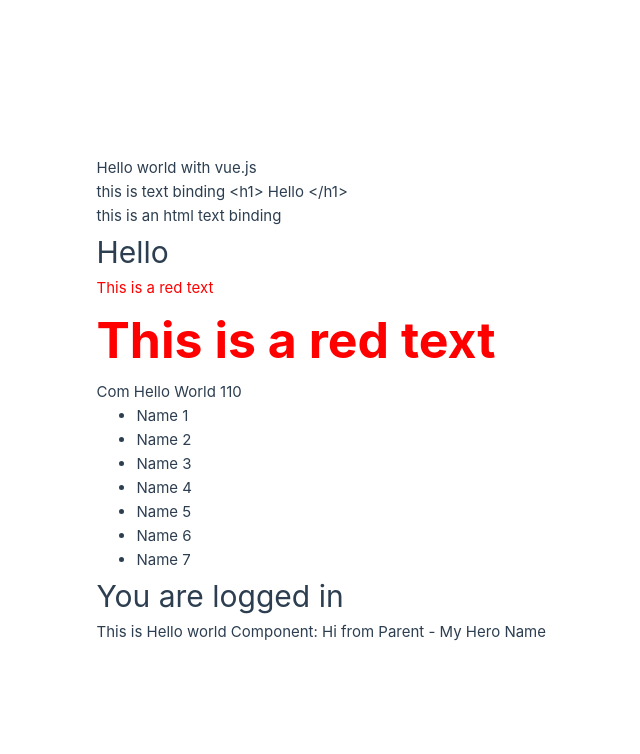
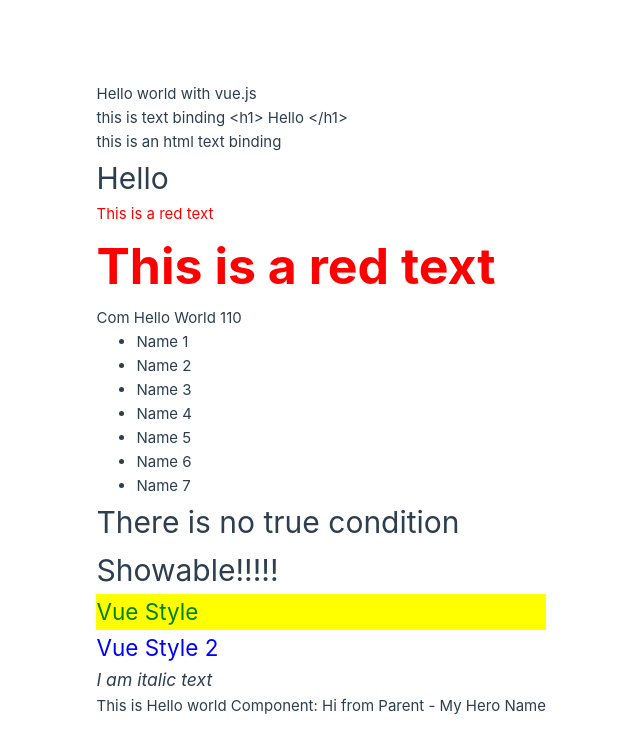
Before and after one commit to hiwafa/vue-project, a Vue app: page / in a window 1280 px wide. Shown: the top 754 px of the page, without its empty margins (94-734 px from the left). Built offline with nearby package versions, Linux system fonts and the light colour scheme.

Commit message:
vue condition and style worked

```diff
--- a/src/components/ComCopo.vue
+++ b/src/components/ComCopo.vue
@@ -38,8 +38,9 @@
     ]);
 
     const myVars = reactive({
-        isLoggedin: true,
-        numberOfusers: 1
+        isLoggedin: false,
+        numberOfusers: 11,
+        isShow: true
     })
 
 
@@ -56,4 +57,20 @@
     <h1 v-else-if="myVars.numberOfusers == 1">the number of users {{myVars.numberOfusers}}</h1>
     <h1 v-else>There is no true condition</h1>
 
+    <h1 v-show="myVars.isShow">Showable!!!!!</h1>
+
+    <h2 v-bind:style="[{color: 'green'}, {backgroundColor: 'yellow'}]">Vue Style</h2>
+    <h2 :style="1 === 1 && {color: 'blue'}">Vue Style 2</h2>
+
+    <h3 :class="{
+        italicClass: myVars.isShow
+    }">I am italic text</h3>
+
 </template>
+
+<style scoped>
+
+.italicClass {
+    font-style: italic
+}
+</style>
```
